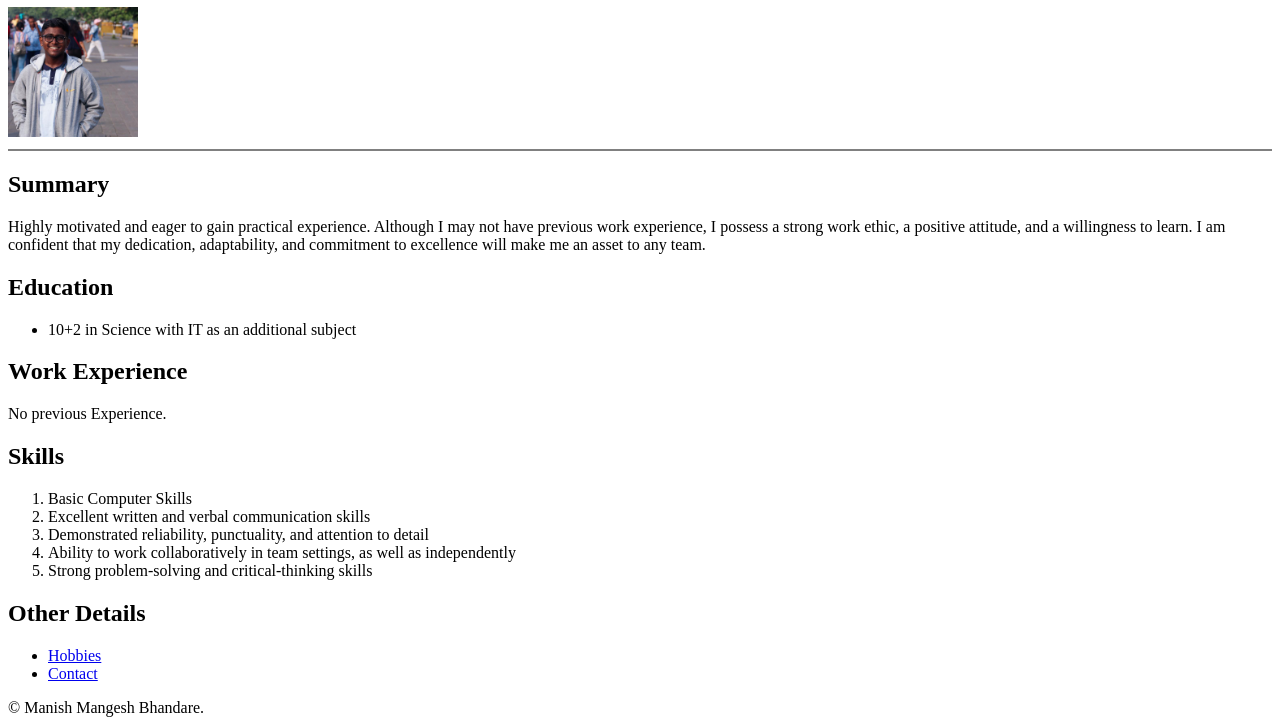
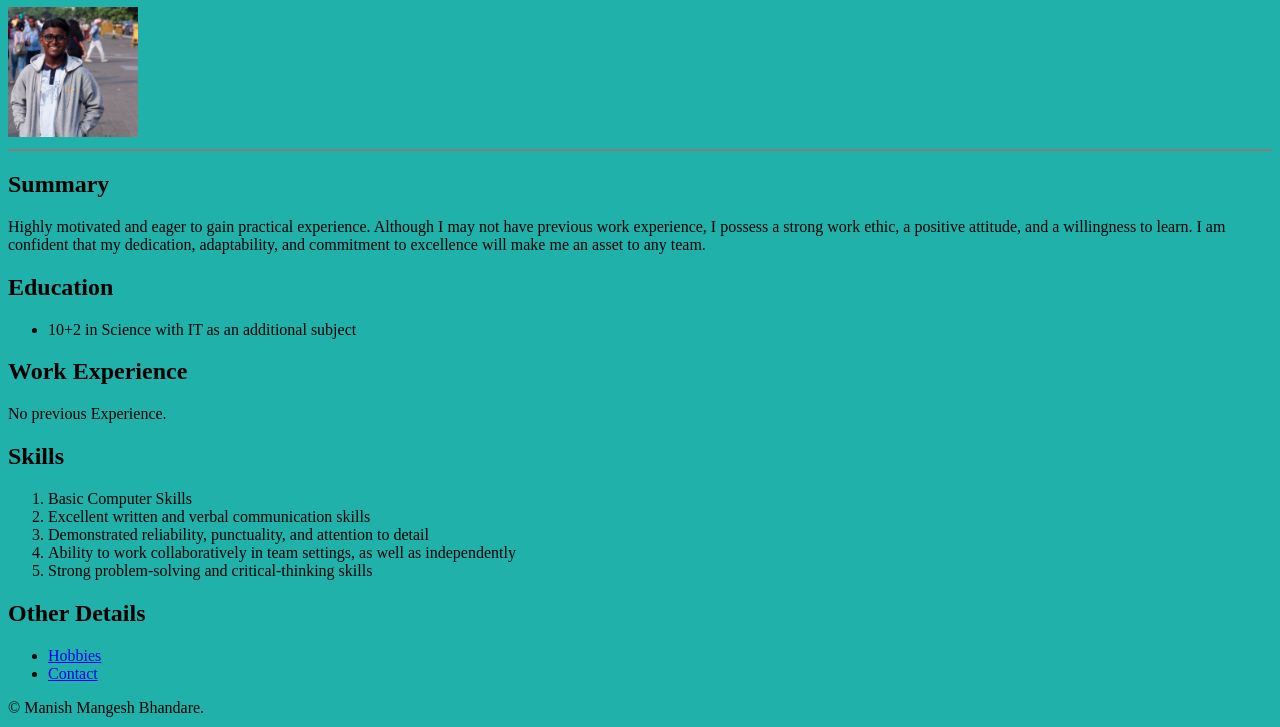
Before and after one commit to manishbhandare/html-portfolio, a plain HTML site: page index.html in a window 1280 px wide. Shown: the part 73-800 px from the top of the page. Drawn offline with Linux system fonts and the light colour scheme.

Commit message:
index.html

```diff
--- a/index.html
+++ b/index.html
@@ -7,7 +7,7 @@
     <title>My Resume</title>
   </head>
 
-  <body>
+  <body bgcolor="LightSeaGreen">
     <h1>Manish Mangesh Bhandare</h1>
     <img src="./my_image.jpeg" alt="my_image" height="130px" width="130px" />
     <hr noshade />
```
